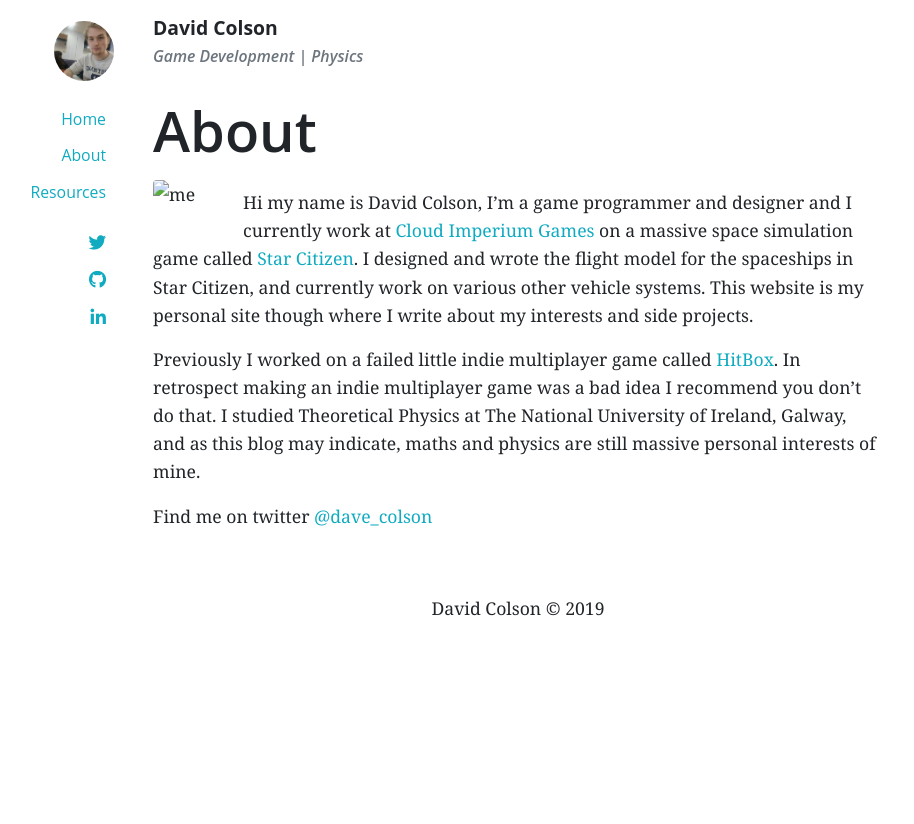
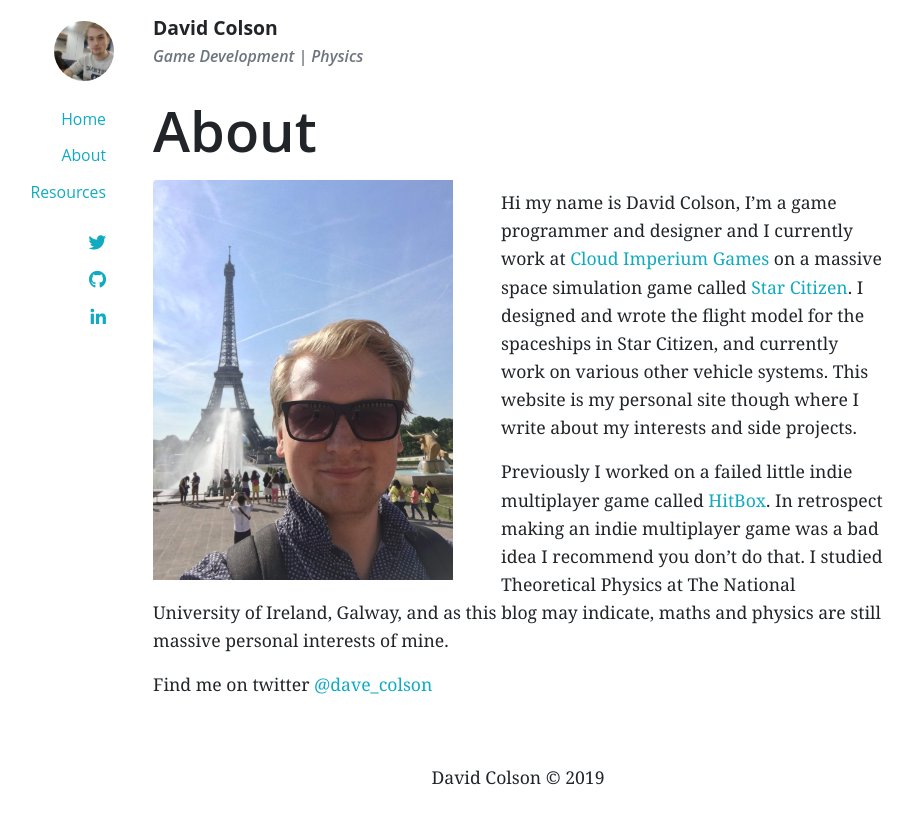
Before and after one commit to DavidColson/davidcolson.github.io, a Jekyll site: the page built from about.md, in a window 1280 px wide. Shown: the top 824 px of the page, without its empty margins (122-1036 px from the left). Built offline with Jekyll 4.4.1, drawn with Linux system fonts in a browser that asks for light colours; nearby versions of some CDN libraries.

Commit message:
URLS will definitely be okay this time

```diff
--- a/_layouts/default.html
+++ b/_layouts/default.html
@@ -17,7 +17,7 @@
     <div class="container mt-3">
       <div class="row">
         <div class="col-md-2 pr-md-4">
-          <img src="{{ "/assets/images/ProfilePic.jpg" | relative_url }}" style="height: 60px; margin-top: 5px;" class="rounded-circle img-fluid mx-auto d-block float-md-right" alt=" ">
+          <img src="{{ "/assets/images/ProfilePic.JPG" | relative_url }}" style="height: 60px; margin-top: 5px;" class="rounded-circle img-fluid mx-auto d-block float-md-right" alt=" ">
         </div>
         <div class="col">
           <h4 class="font-weight-bold text-center text-md-left">David Colson</h4>
--- a/about.md
+++ b/about.md
@@ -7,7 +7,7 @@ title: About
 
 <h1 class="display-4 text-center text-md-left">About</h1>
 
-<img src="{{ "/assets/images/ecsArticle/Me.png" | relative_url }}" class="rounded img-fluid mx-auto d-block float-md-left pb-md-3 pr-md-5 " alt="me">
+<img src="{{ "/assets/images/Me.png" | relative_url }}" class="rounded img-fluid mx-auto d-block float-md-left pb-md-3 pr-md-5 " alt="me">
 
 Hi my name is David Colson, I'm a game programmer and designer and I currently work at [Cloud Imperium Games](http://cloudimperiumgames.com/) on a massive space simulation game called [Star Citizen](https://robertsspaceindustries.com/). I designed and wrote the flight model for the spaceships in Star Citizen, and currently work on various other vehicle systems. This website is my personal site though where I write about my interests and side projects.
 
```
